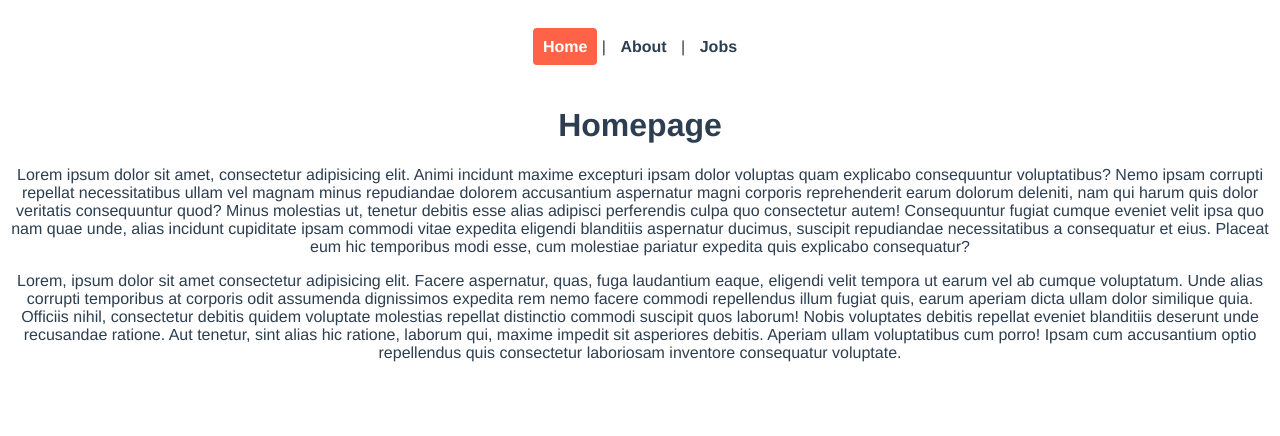
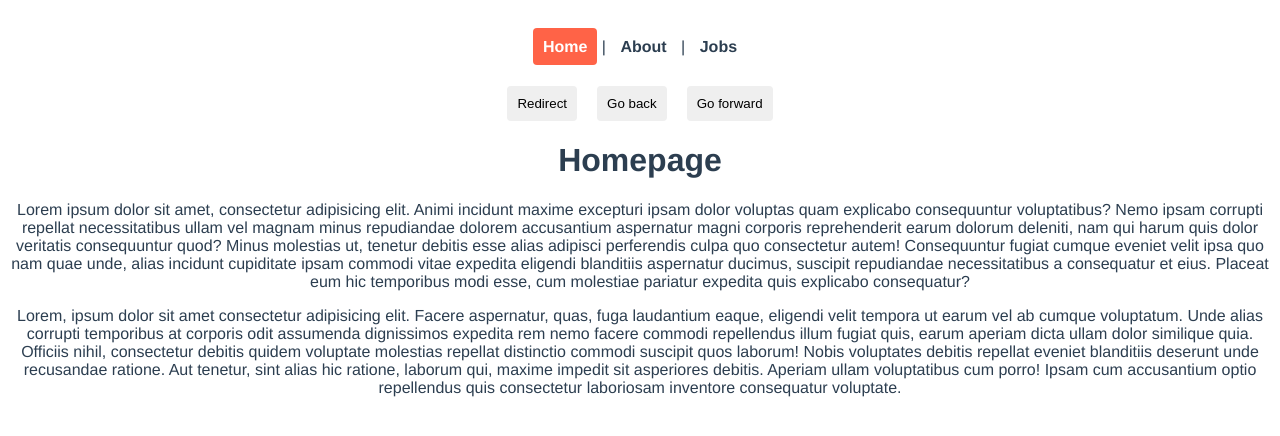
Before and after one commit to shahidsarker/vue-ninja-jobs, a Vue app: page / in a window 1280 px wide. Shown: the top 436 px of the page. Built offline with nearby package versions, Linux system fonts and the light colour scheme.

Commit message:
router redirect, back, forward buttons

```diff
--- a/src/App.vue
+++ b/src/App.vue
@@ -4,8 +4,31 @@
     <router-link :to="{ name: 'About' }">About</router-link> |
     <router-link :to="{ name: 'Jobs' }">Jobs</router-link>
   </div>
+
+  <button @click="redirect">Redirect</button
+  ><button @click="back">Go back</button
+  ><button @click="forward">Go forward</button>
+
   <router-view />
 </template>
+
+<script>
+export default {
+  methods: {
+    redirect() {
+      this.$router.push({
+        name: "Home",
+      });
+    },
+    back() {
+      this.$router.go(-1);
+    },
+    forward() {
+      this.$router.go(1);
+    },
+  },
+};
+</script>
 
 <style>
 #app {
@@ -32,4 +55,10 @@
   color: white;
   background: tomato;
 }
+button {
+  margin: 0 10px;
+  padding: 10px;
+  border: none;
+  border-radius: 4px;
+}
 </style>
```
